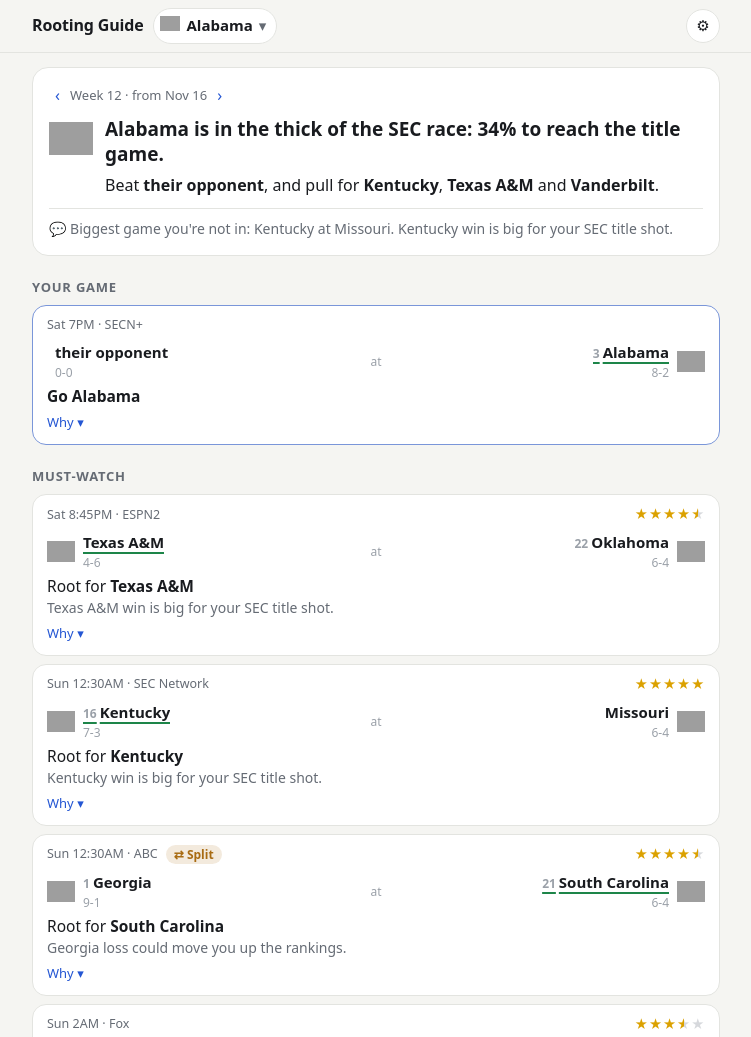
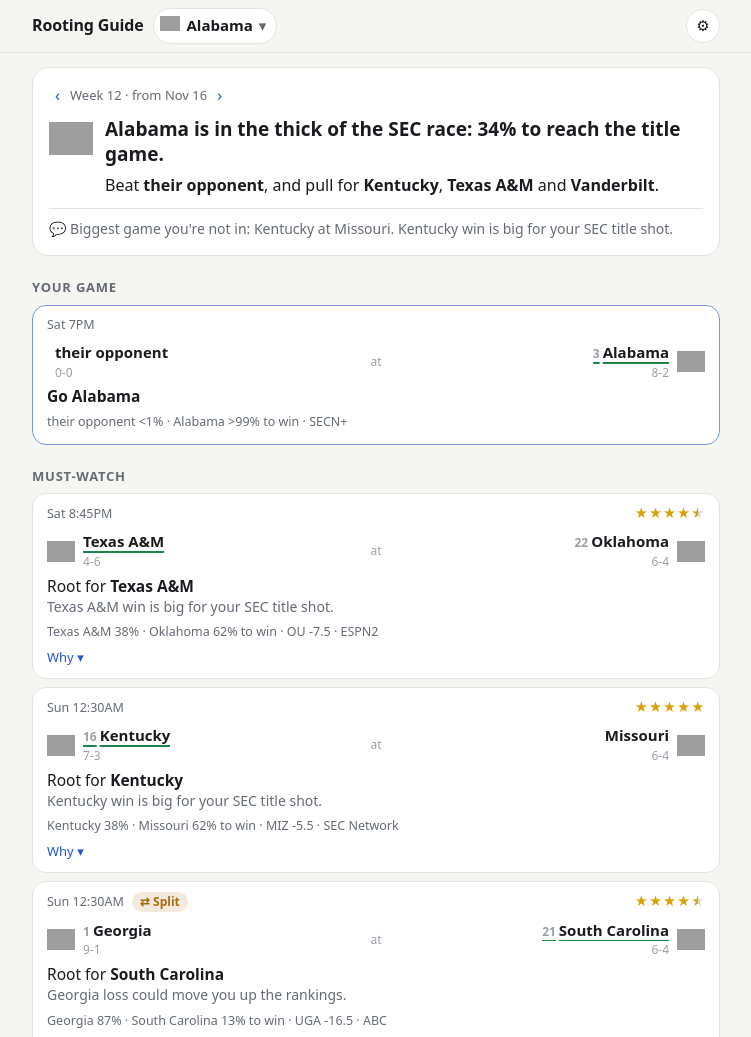
Before and after one commit to jacoblords/fan-guide, a plain HTML site: page index.html in a window 1280 px wide. Shown: the top 1037 px of the page, without its empty margins (264-1015 px from the left). Drawn offline with Linux system fonts and the light colour scheme; grey boxes are pictures that could not be loaded.

Commit message:
Show win odds, spread and TV on every card, not behind Why
Co-Authored-By: Claude Opus 5.5 <noreply@anthropic.com>

```diff
--- a/index.html
+++ b/index.html
@@ -247,7 +247,7 @@ function factsHTML(r) {
 function cardHTML(r, opts = {}) {
   const g = r.game, live = g.state === "in";
   const li = opts.live;
-  const when = live ? `<span class="pill live">LIVE</span> ${esc(g.status || "")}` : g.done ? "Final" : `${esc(kickoff(g))}${g.tv ? " · " + esc(g.tv) : ""}`;
+  const when = live ? `<span class="pill live">LIVE</span> ${esc(g.status || "")}` : g.done ? "Final" : esc(kickoff(g));
   let root;
   if (r.mine) root = `<b>Go ${esc(nm(r.pick))}</b>`;
   else if (r.pick) root = `Root for <b>${esc(nm(r.pick))}</b>`;
@@ -258,13 +258,13 @@ function cardHTML(r, opts = {}) {
   const hot = li && li.why ? `<div class="hotline">${esc(li.why)}</div>` : "";
   const key = g.id;
   const open = state.open.has(key) ? " open" : "";
-  const detail = r.signals.length || g.pHome != null
-    ? `<details class="why" data-id="${esc(key)}"${open}><summary>Why</summary>${r.split ? `<div class="splitline">${esc(r.split)}</div>` : ""}${tugHTML(r)}${factsHTML(r)}</details>` : "";
+  const detail = r.signals.length
+    ? `<details class="why" data-id="${esc(key)}"${open}><summary>Why</summary>${r.split ? `<div class="splitline">${esc(r.split)}</div>` : ""}${tugHTML(r)}</details>` : "";
   const scored = live || (g.done && !g.canceled);
   return `<article class="card ${r.mine ? "mine" : ""} ${live ? "live" : ""} ${scored ? "scored" : ""} ${opts.pulse ? "hot" : ""}">
     <div class="meta"><span>${when}</span>${split}<span class="right">${starsHTML(r.stars)}</span></div>
     <div class="matchup">${sideHTML(r, "away")}<span class="at">${g.neutral ? "vs" : "at"}</span>${sideHTML(r, "home")}</div>
-    ${hot}<div class="root">${root} ${going}</div>${reason}${detail}
+    ${hot}<div class="root">${root} ${going}</div>${reason}${factsHTML(r)}${detail}
   </article>`;
 }
 
```
